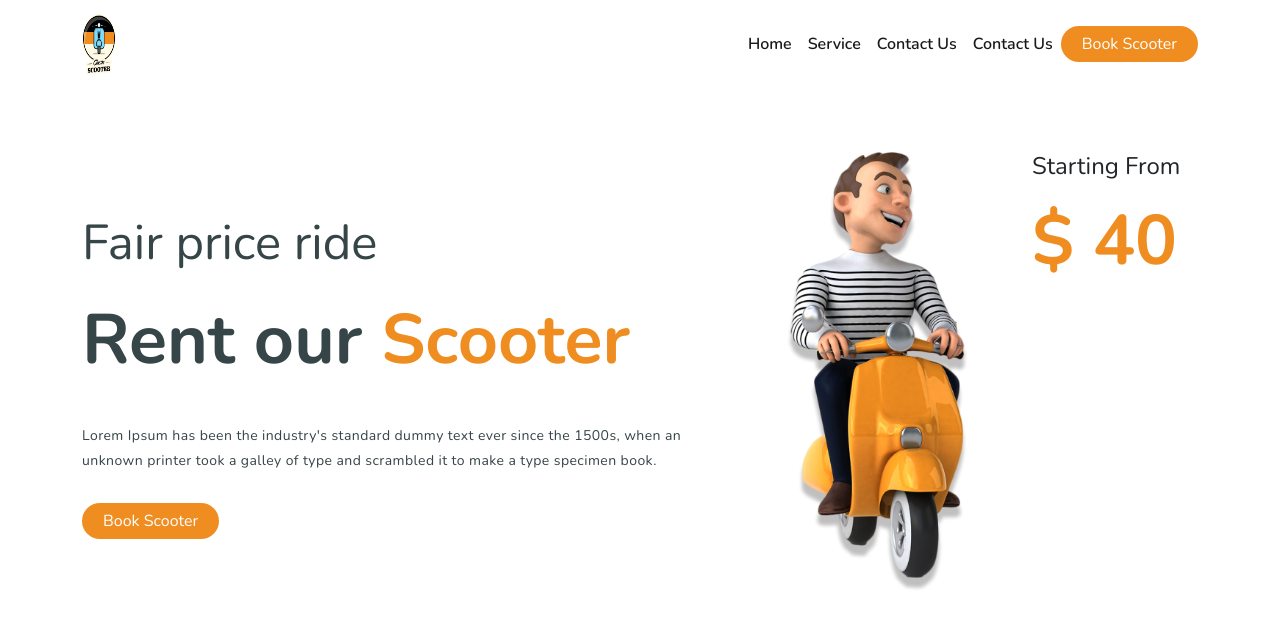
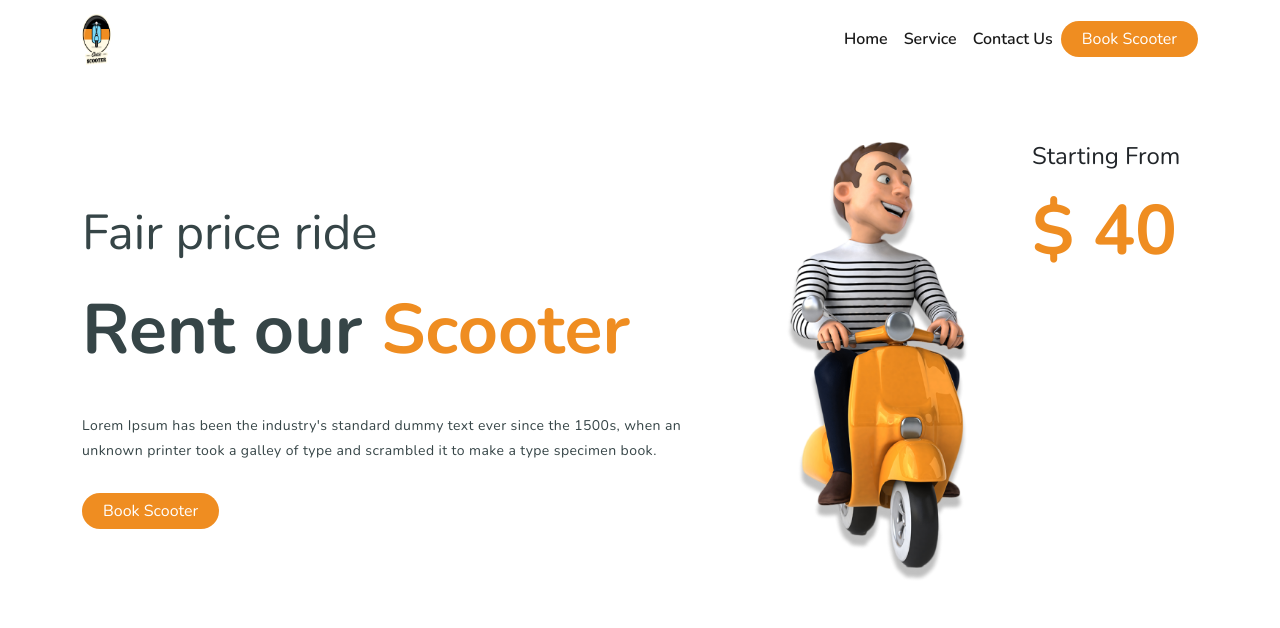
Before and after one commit to SafiaJotey/Scooter-Rent, a plain HTML site: page index.html in a window 1280 px wide. Drawn offline with nearby package versions, Linux system fonts and the light colour scheme.

Commit message:
final edit

```diff
--- a/index.html
+++ b/index.html
@@ -12,17 +12,13 @@
 <body>
 
     <!--navbar-->
-
-    <nav class="navbar navbar-expand-lg navbar-light ">
+    <nav class="navbar navbar-expand-lg navbar-light">
       <div class="container">
-
-          <a class="navbar-brand" href="#"><img src="images/Group 1.png" alt="" width="61" height="61" class="d-inline-block align-text-top">
-            </a>
+        <a class="navbar-brand" href="#"> <img src="images/Group 1.png" alt="" width="51" height="51" class="d-inline-block align-text-top"></a>
         <button class="navbar-toggler" type="button" data-bs-toggle="collapse" data-bs-target="#navbarSupportedContent" aria-controls="navbarSupportedContent" aria-expanded="false" aria-label="Toggle navigation">
           <span class="navbar-toggler-icon"></span>
         </button>
         <div class="collapse navbar-collapse" id="navbarSupportedContent">
-
           <ul class="navbar-nav  ms-auto mb-2 mb-lg-0">
             <li class="nav-item">
               <a class="nav-link active" aria-current="page" href="#">Home</a>
@@ -36,19 +32,23 @@
               <a class="nav-link active" href="#">Contact Us</a>
 
             </li>
-              <li class="nav-item ">
-                <a class="nav-link active" href="#">Contact Us</a>
 
-              </li>
 
 
           </ul>
           <a href="" class="btn">Book Scooter</a>
 
-
         </div>
       </div>
     </nav>
+
+
+
+
+
+
+
+
      <!--Hero section-->
       <section class="hero container ">
         <div class="row ">
@@ -71,5 +71,8 @@
         </div>
       </section>
 
+
+      <script src="https://cdn.jsdelivr.net/npm/bootstrap@5.0.2/dist/js/bootstrap.bundle.min.js" integrity="sha384-MrcW6ZMFYlzcLA8Nl+NtUVF0sA7MsXsP1UyJoMp4YLEuNSfAP+JcXn/tWtIaxVXM" crossorigin="anonymous"></script>
+
 </body>
 </html>
```
Lines whose indentation alone changed are shown as unchanged.
